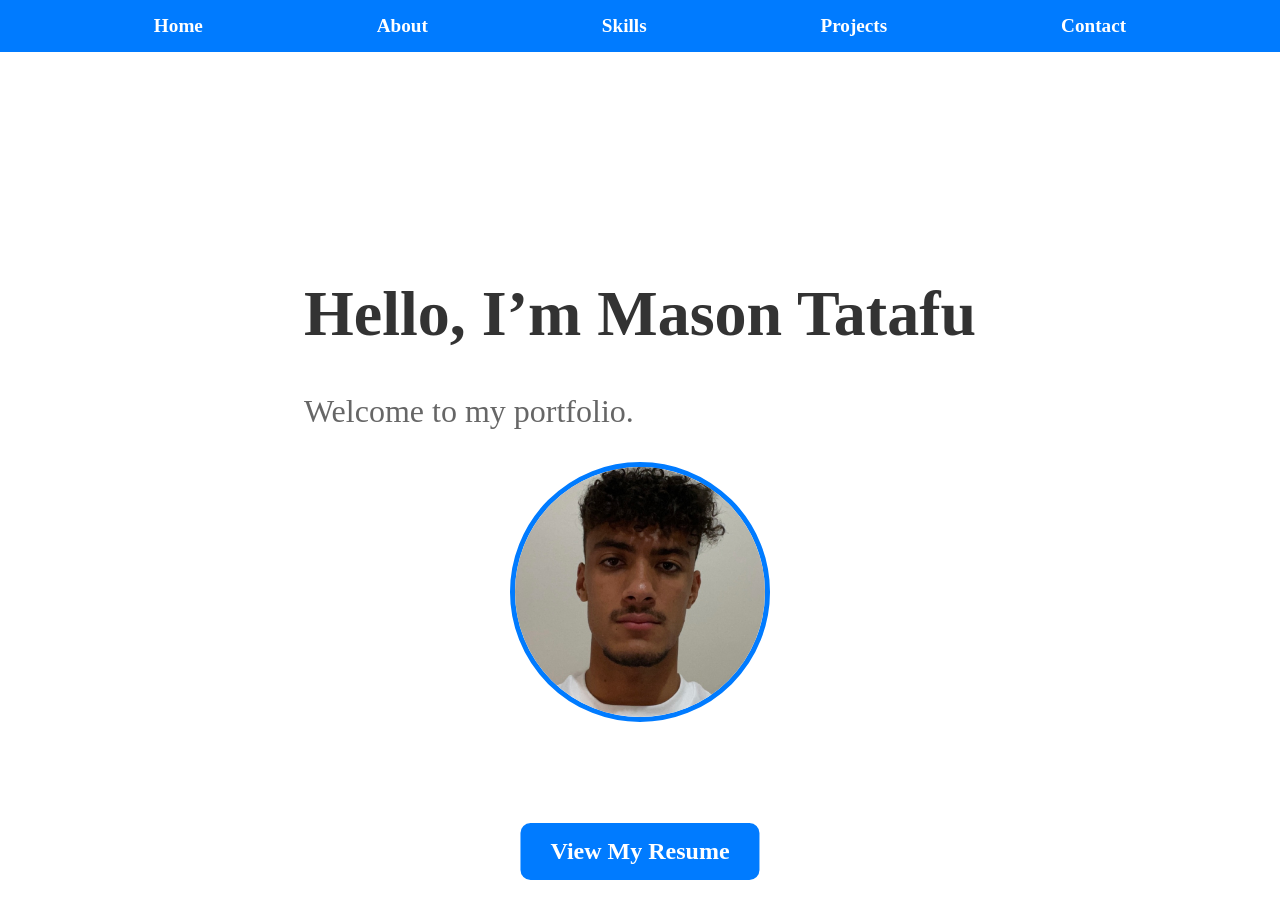
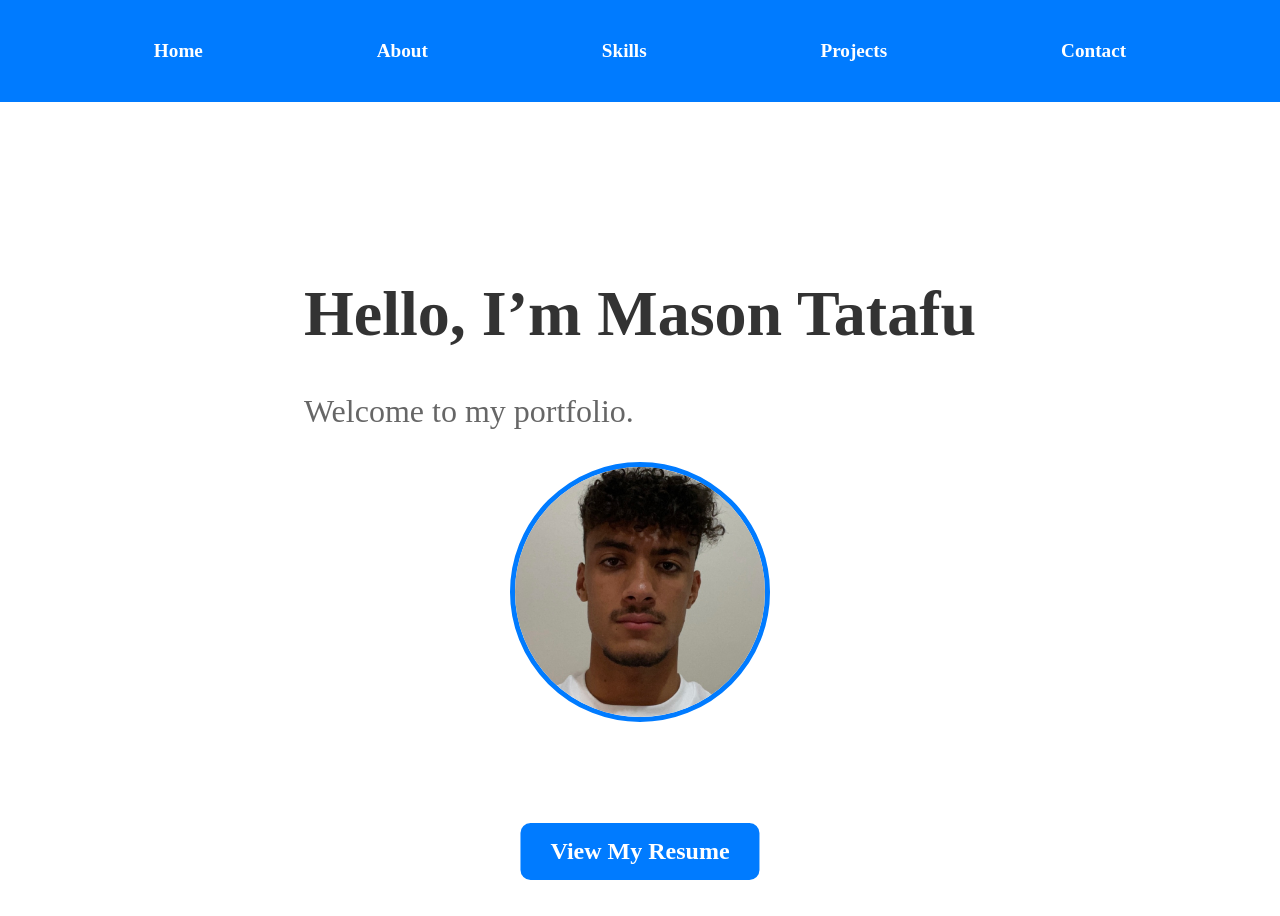
Before and after one commit to masontatafu/masontatafu.github.io, a Jekyll site: the page built from index.md, in a window 1280 px wide. Built offline with Jekyll 4.4.1, drawn with Linux system fonts in a browser that asks for light colours.

Commit message:
Update style.css

```diff
--- a/assets/style.css
+++ b/assets/style.css
@@ -2,7 +2,7 @@
 /* ===== NAVIGATION BAR (FULL-WIDTH RIBBON, LINKS SPACED EVENLY) ===== */
 nav {
     background-color: #007bff; /* Blue background */
-    padding: 15px 0; /* Vertical padding */
+    padding: 40px 0; /* Vertical padding */
     width: 100%; /* Full width */
     position: fixed; /* Fix it to the top of the page */
     top: 0;
```
